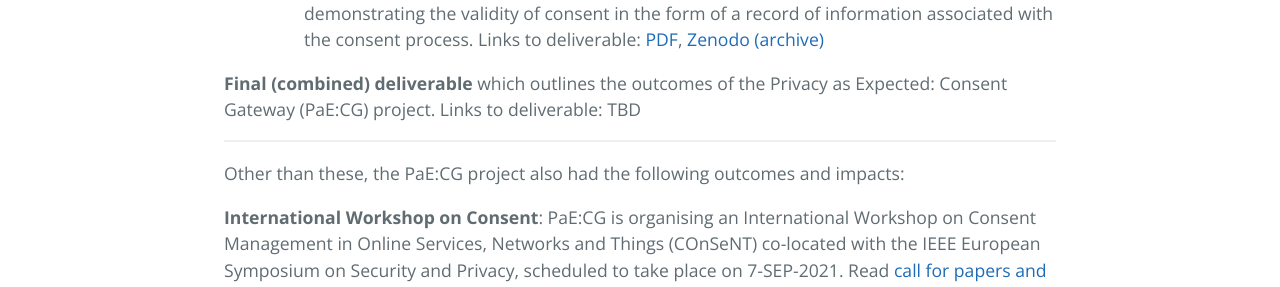
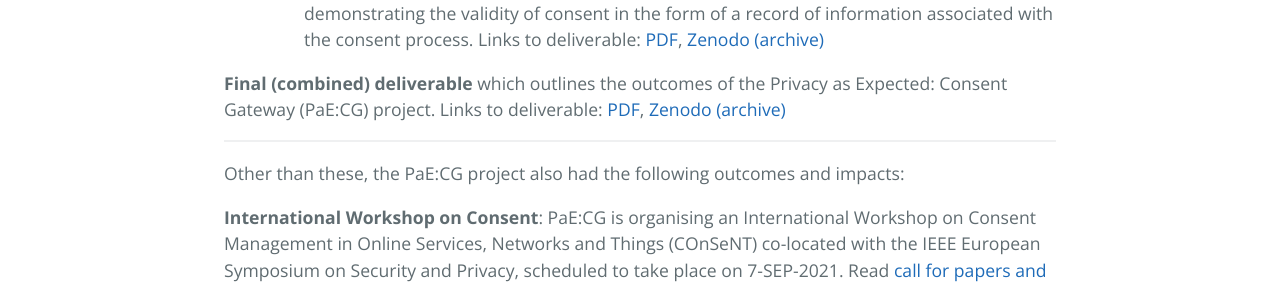
Before and after one commit to PAECG/paecg.github.io, a Jekyll site: the page built from deliverables.md, in a window 1280 px wide. Shown: the part 676-963 px from the top of the page. Built offline with Jekyll 4.4.1, drawn with Linux system fonts in a browser that asks for light colours.

Commit message:
Added link to deliverable D2 final tech report

```diff
--- a/deliverables.md
+++ b/deliverables.md
@@ -12,9 +12,9 @@ PaE:CG project has produced the following components for implementing its vision
   * **User Agent Plug-in** for assisting people in generating, validating, and managing consent receipts within their web browsers.
   * **Server component** for assisting data controllers and service providers in generating, validating, and managing consent receipts through their web servers.
   * **Consent Gateway** for acting as a trusted third party in the consent receipt process as a witness, and for providing additional services.
-  * **Consent Receipt**: a documentation of information required for validating and demonstrating the validity of consent in the form of a record of information associated with the consent process. Links to deliverable: [PDF](deliverables/D2.4_Consent_Receipts.pdf), [Zenodo (archive)](https://doi.org/10.5281/zenodo.5076603 )
+  * **Consent Receipt**: a documentation of information required for validating and demonstrating the validity of consent in the form of a record of information associated with the consent process. Links to deliverable: [PDF](deliverables/D2.4_Consent_Receipts.pdf), [Zenodo (archive)](https://doi.org/10.5281/zenodo.5076603)
 
-**Final (combined) deliverable** which outlines the outcomes of the Privacy as Expected: Consent Gateway (PaE:CG) project. Links to deliverable: TBD
+**Final (combined) deliverable** which outlines the outcomes of the Privacy as Expected: Consent Gateway (PaE:CG) project. Links to deliverable: [PDF](deliverables/D2_Technical_Deliverable.pdf), [Zenodo (archive)](https://doi.org/10.5281/zenodo.5086238)
 
 ---
 
```
Also changed, not shown: 1 other file.
